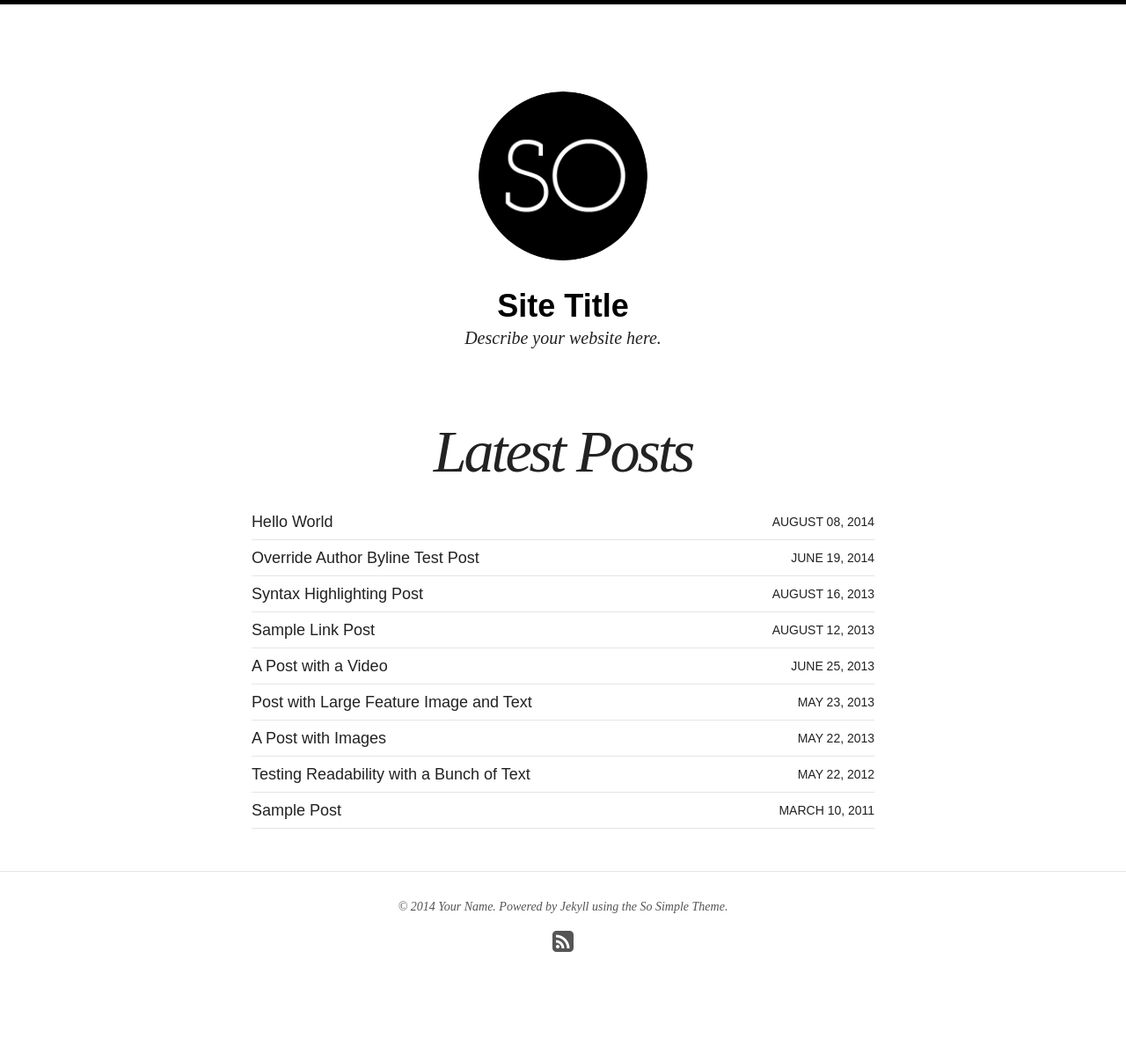
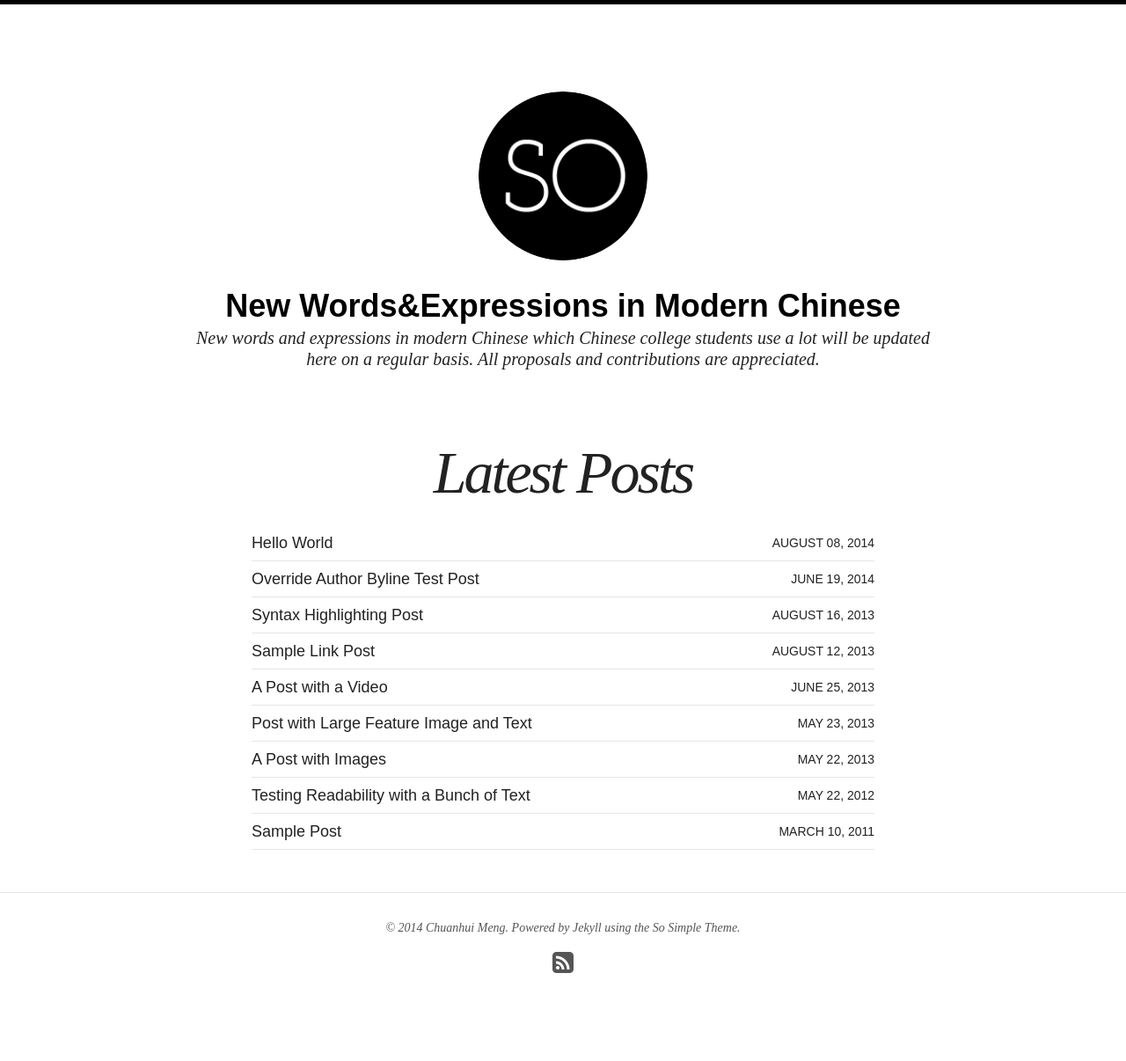
Before and after one commit to Crystal--M/Crystal--M.github.io, a Jekyll site: the page built from index.html, in a window 1280 px wide. Shown: the whole page at 88% size. Built offline with Jekyll 4.4.1, drawn with Linux system fonts in a browser that asks for light colours; nearby versions of some CDN libraries; before the commit the page ends 1182 px from its top, so only the background shows below that.

Commit message:
change config
add title etc

```diff
--- a/_config.yml
+++ b/_config.yml
@@ -1,11 +1,11 @@
 # Site wide configuration
 
-title: Site Title
+title: New Words&Expressions in Modern Chinese
 locale: en_US
-description: Describe your website here.
+description: New words and expressions in modern Chinese which Chinese college students use a lot will be updated here on a regular basis. All proposals and contributions are appreciated.
 logo: site-logo.png
 search: true
-url:
+url:  http://crystal--m.github.io
 
 
 # Jekyll configuration
@@ -32,9 +32,9 @@ exclude: ["lib", "config.rb", "Capfile", "config", "log", "Rakefile", "Rakefile.
 
 # Site owner
 owner:
-  name: Your Name
+  name: Chuanhui Meng
   avatar: bio-photo.jpg
-  email: you@email.com
+  email: mch2368@163.com
   disqus-shortname:
   twitter: #username
   facebook: #username
```
